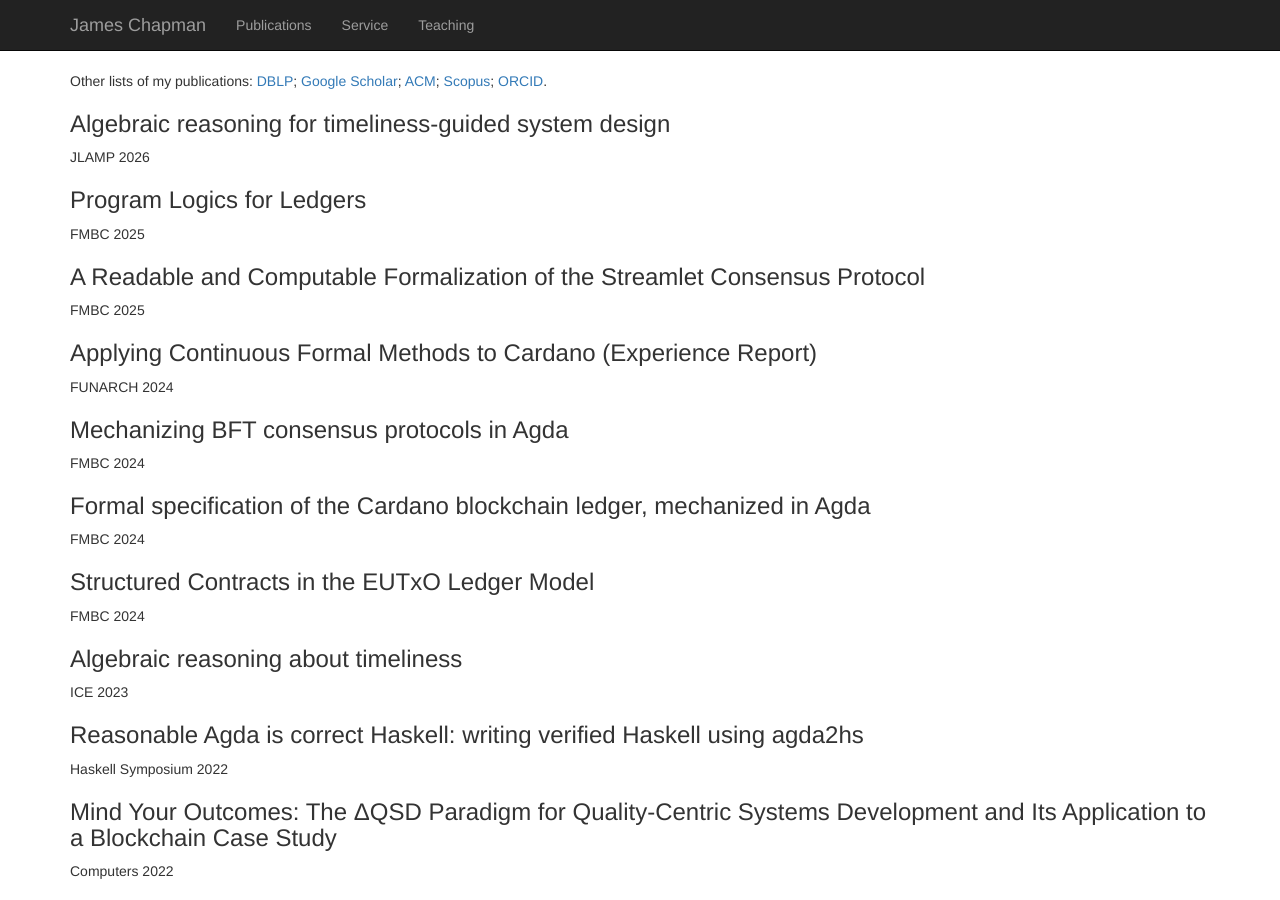
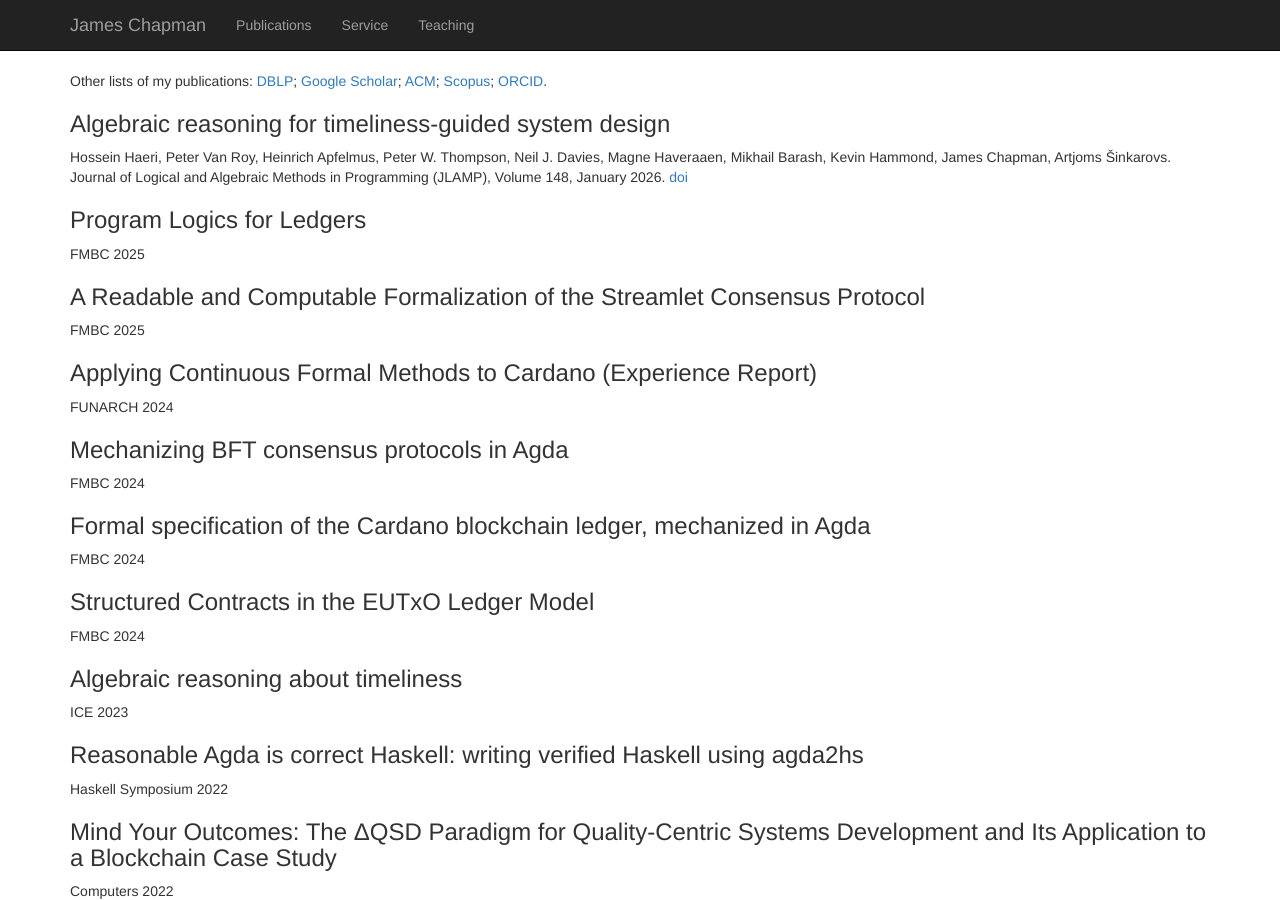
Before and after one commit to jmchapman/jmchapman.github.io, a Jekyll site: the page built from Publications.html, in a window 1280 px wide and 900 px high. Built offline with Jekyll 4.4.1, drawn with Linux system fonts in a browser that asks for light colours; nearby versions of some CDN libraries.

Commit message:
updated timeliness bib

```diff
--- a/Publications.html
+++ b/Publications.html
@@ -14,7 +14,9 @@ title: James Chapman - Publications
 
   <article id="timelineness">
     <h3>Algebraic reasoning for timeliness-guided system design</h3>
-    <p>JLAMP 2026</p>
+    <p>Hossein Haeri, Peter Van Roy, Heinrich Apfelmus, Peter W. Thompson, Neil J. Davies, Magne Haveraaen, Mikhail Barash, Kevin Hammond, James Chapman, Artjoms Šinkarovs. Journal of Logical and Algebraic Methods in Programming (JLAMP), Volume 148, January 2026.
+      <a href="https://doi.org/10.1016/j.jlamp.2025.101093">doi</a>
+    </p>
   </article>
 
   <article id="logics">
```
